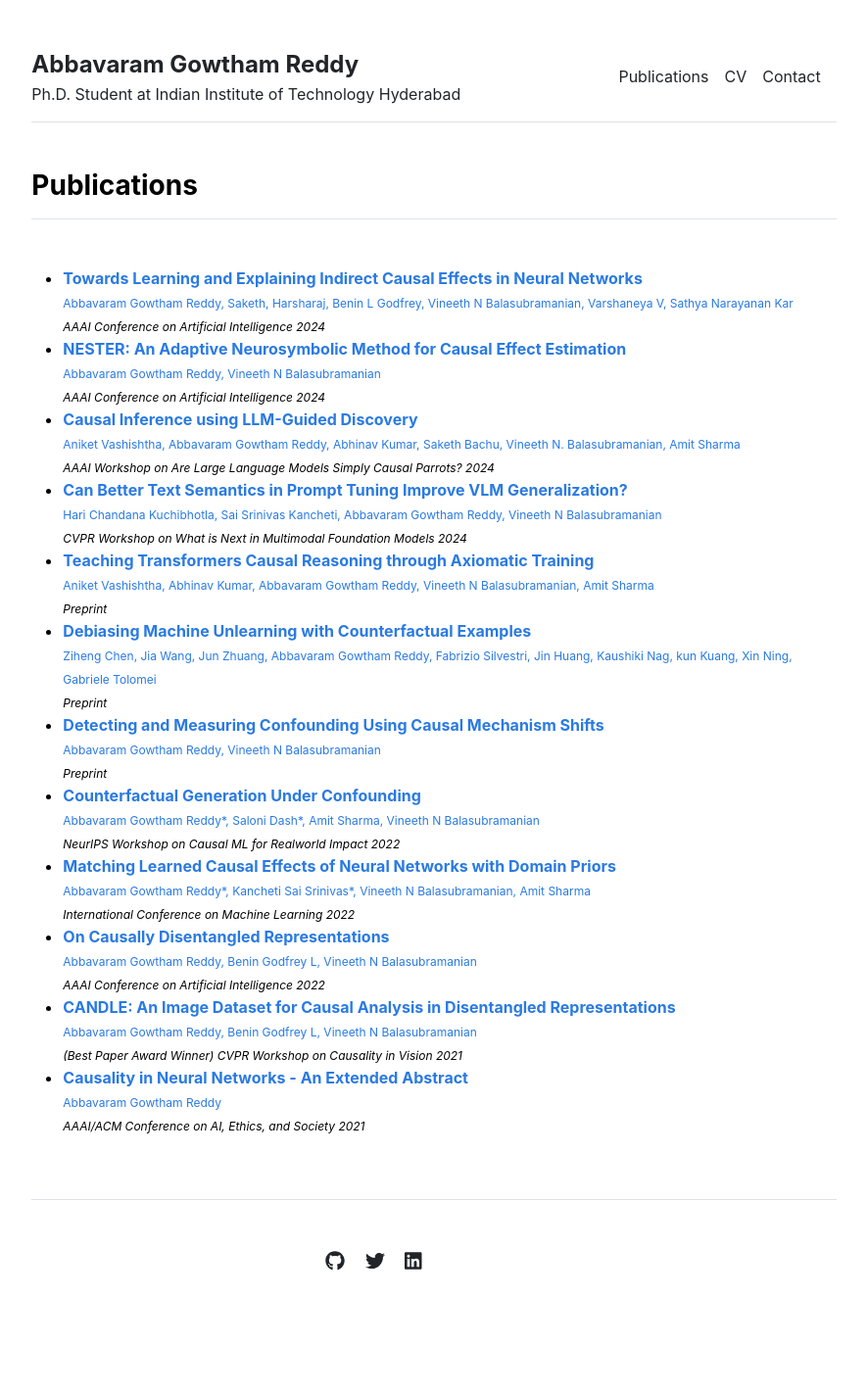
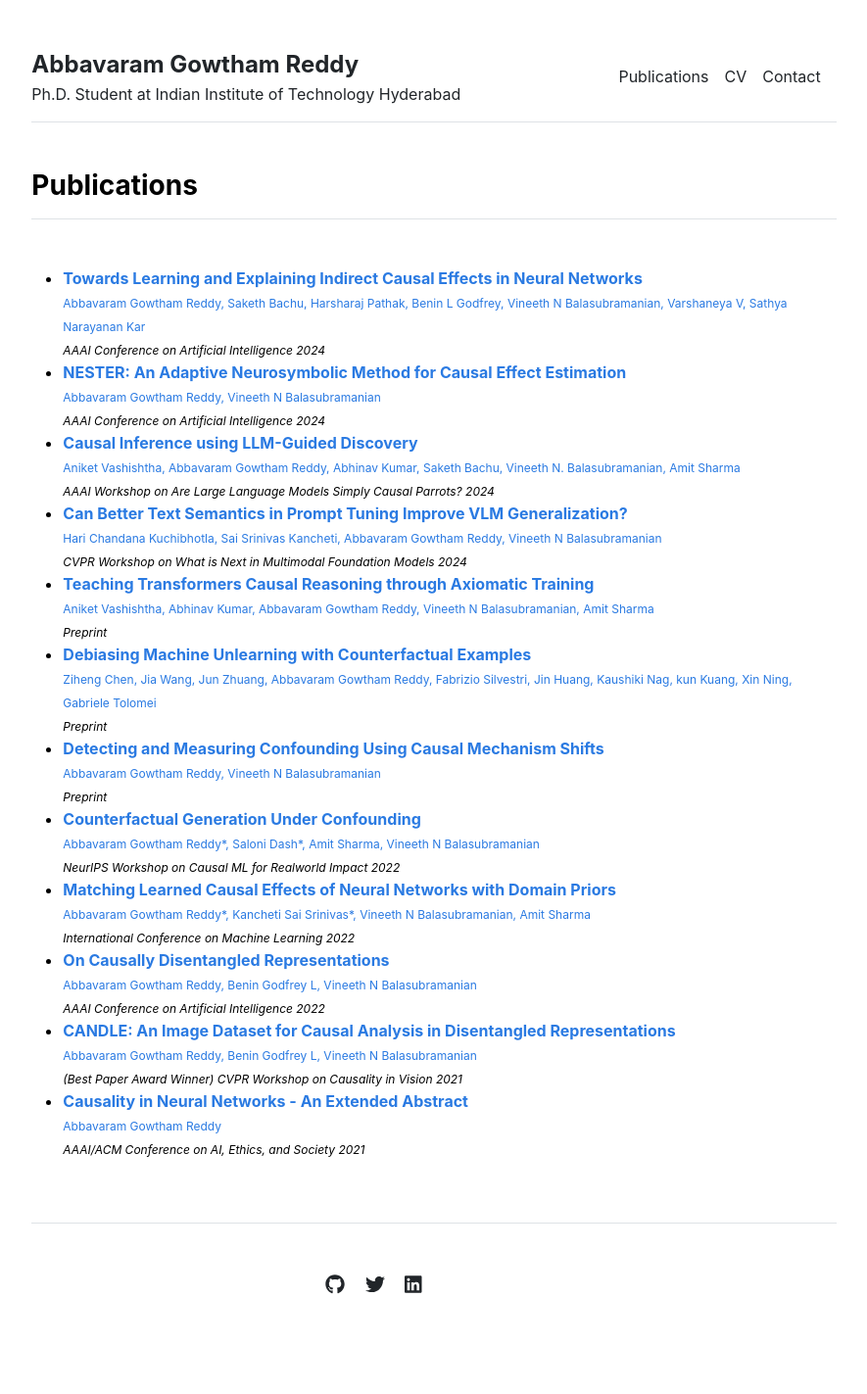
Before and after one commit to gautam0707/gautam0707.github.io, a Jekyll site: the page built from publications.md, in a window 1280 px wide. Shown: the whole page at 98% size, without its empty margins (197-1082 px from the left). Built offline with Jekyll 4.4.1, drawn with Linux system fonts in a browser that asks for light colours; before the commit the page ends 1399 px from its top, so only the background shows below that.

Commit message:
Update publications.yml

```diff
--- a/_data/publications.yml
+++ b/_data/publications.yml
@@ -1,7 +1,7 @@
 index:
 - {venue: 'AAAI Conference on Artificial Intelligence',
   year: '2024',
-  authors: "Abbavaram Gowtham Reddy, Saketh, Harsharaj, Benin L Godfrey, Vineeth N Balasubramanian, Varshaneya V, Sathya Narayanan Kar",
+  authors: "Abbavaram Gowtham Reddy, Saketh Bachu, Harsharaj Pathak, Benin L Godfrey, Vineeth N Balasubramanian, Varshaneya V, Sathya Narayanan Kar",
   title: 'Towards Learning and Explaining Indirect Causal Effects in Neural Networks',
   url: 'https://arxiv.org/pdf/2303.13850.pdf'}
 - {venue: 'AAAI Conference on Artificial Intelligence',
```
